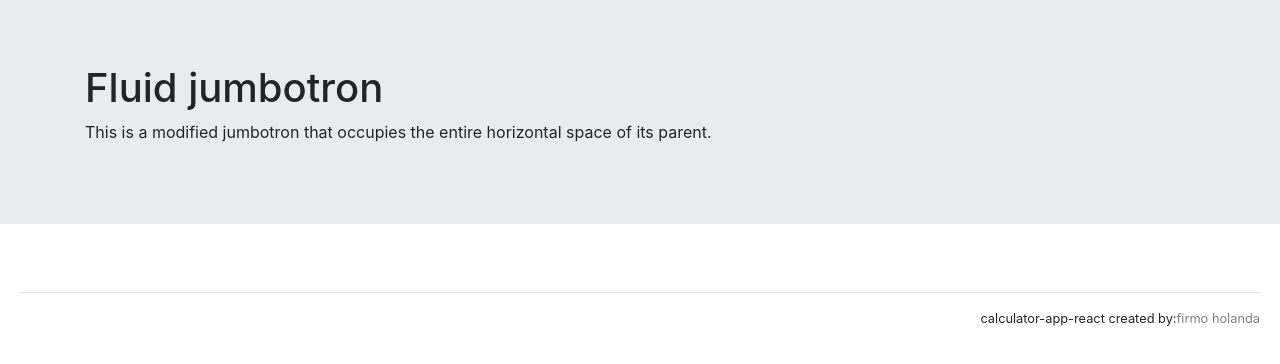
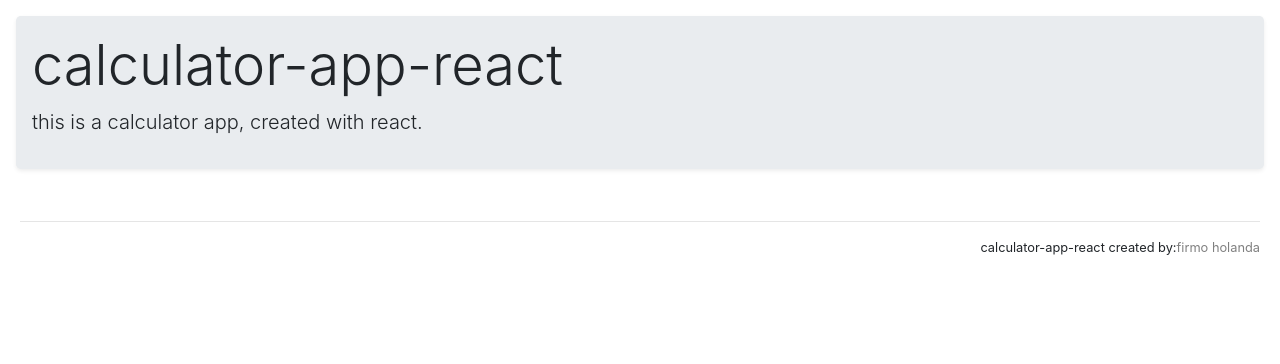
Before and after one commit to firmoholanda/calculator-app-react, a React (Create React App) app: page / in a window 1280 px wide. Shown: the top 364 px of the page. Built offline with nearby package versions, Linux system fonts and the light colour scheme.

Commit message:
add jumbotron

```diff
--- a/src/components/App.js
+++ b/src/components/App.js
@@ -1,6 +1,6 @@
 import React from 'react';
 
-import MyJumbotron from './MyJumbotron';
+import MyJumbotron from './Jumbotron';
 import Footer from './Footer';
 
 function App() {
--- /dev/null
+++ b/src/components/Jumbotron.js
@@ -0,0 +1,12 @@
+import React from 'react';
+
+export default class Jumbotron extends React.Component {
+  render() {
+    return (
+      <div className='jumbotron m-3 p-3 shadow-sm'>
+        <h1 className='display-4'>calculator-app-react</h1>
+        <p className='lead'>this is a calculator app, created with react.</p>
+      </div>
+    );
+  }
+}
--- a/src/components/MyJumbotron.js
+++ /dev/null
@@ -1,20 +0,0 @@
-import React from 'react';
-
-import Jumbotron from 'react-bootstrap/Jumbotron'
-import Container from 'react-bootstrap/Container'
-
-export default class MyJumbotron extends React.Component {
-  render() {
-    return (
-      <Jumbotron fluid>
-        <Container>
-          <h1>Fluid jumbotron</h1>
-          <p>
-            This is a modified jumbotron that occupies the entire horizontal space of
-            its parent.
-          </p>
-        </Container>
-      </Jumbotron>
-    );
-  }
-}
```
